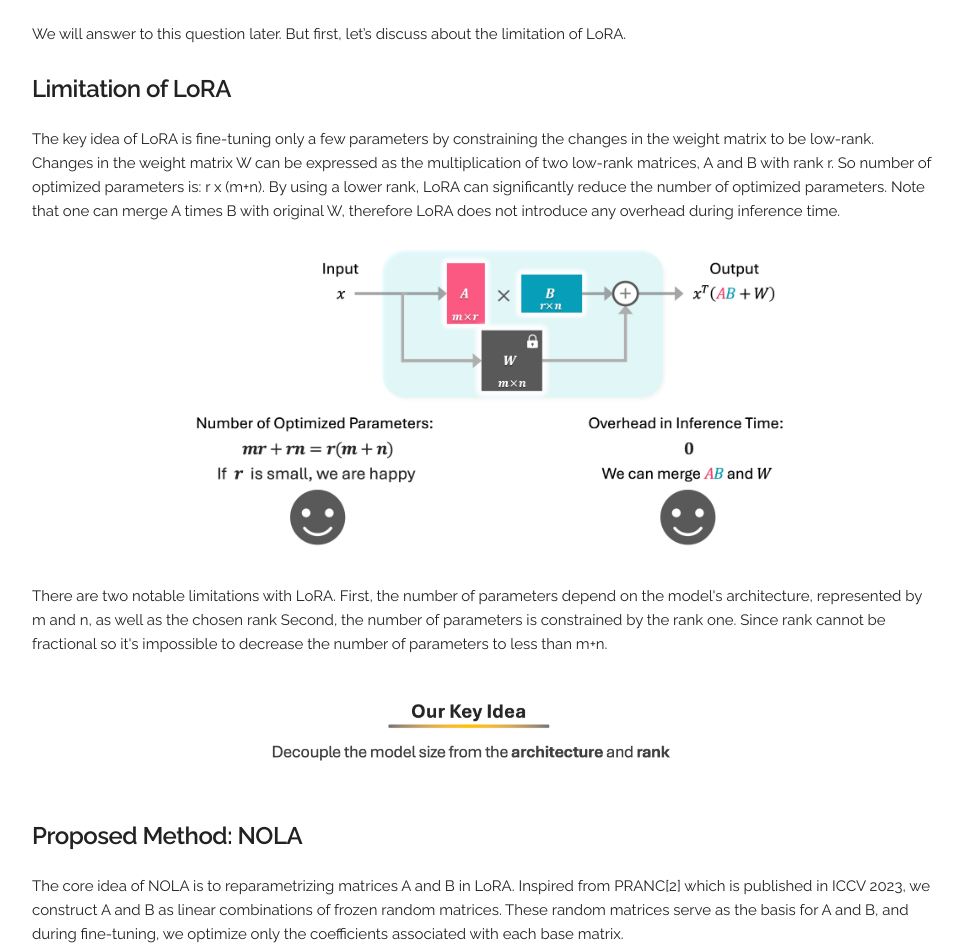
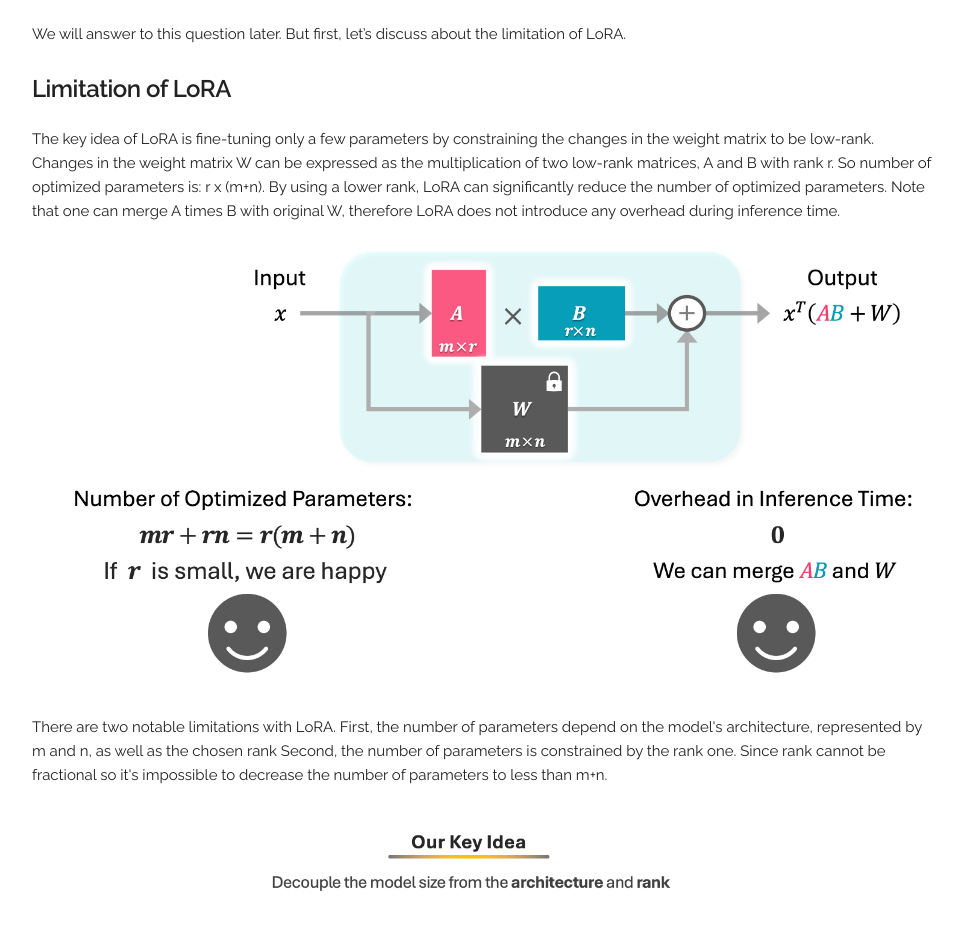
Before and after one commit to UCDvision/NOLA, a Jekyll site: the page built from docs/index.html, in a window 1280 px wide. Shown: the part 2020-2972 px from the top of the page, without its empty margins (158-1119 px from the left). Built offline with Jekyll 4.4.1, drawn with Linux system fonts in a browser that asks for light colours; grey boxes are pictures that could not be loaded.

Commit message:
Update index.html

```diff
--- a/docs/index.html
+++ b/docs/index.html
@@ -70,7 +70,7 @@ We introduce NOLA, which overcomes the rank one lower bound present in LoRA. It
   Note that one can merge A times B with original W, therefore LoRA does not introduce any overhead during inference time.
   </p>
 
-<p style="text-align:center;"><img src="{{ site.baseurl }}/assets/images/lora.jpg" width="70%" alt style></p>
+<p style="text-align:center;"><img src="{{ site.baseurl }}/assets/images/lora.jpg" width="100%" alt style></p>
 
   <p>
   There are two notable limitations with LoRA. First, the number of parameters depend on the model's architecture, represented by m and n, as well as the chosen rank
@@ -109,11 +109,11 @@ Next, we can utilize A and B for training in a manner similar to LoRA. We only o
       This is in contrast to LoRA, where the number of parameters is tied to the architecture and the rank. We calculate A and B using coefficients and basis, then merge them with W. This means NOLA does not have any overhead in inference time.
   </p>
 
-  <p style="text-align:center;"><img src="{{ site.baseurl }}/assets/images/nola_lora.jpg" width="70%" alt style></p>
+  <p style="text-align:center;"><img src="{{ site.baseurl }}/assets/images/nola_lora.jpg" width="100%" alt style></p>
 
 
 <h5 id="limitation_lora"><b>Finetuning Large Language Models</b></h5>
-  <p style="text-align:center;"><img src="{{ site.baseurl }}/assets/images/nola_t1.jpg" width="70%" alt style></p>
+  <p style="text-align:center;"><img src="{{ site.baseurl }}/assets/images/nola_t1.jpg" width="100%" alt style></p>
     <p>
    Here, we experiment with fine-tuning LLaMA 2 on the Alpaca dataset.
 NOLA uses 95% fewer parameters compared to LoRA with rank one, which is the smallest LoRA can do.
@@ -121,7 +121,7 @@ Interestingly, since each NOLA variant needs only 0.6 million parameters, if we
   </p>
 
   <h5 id="limitation_lora"><b>Comparision to PEFT Adapters</b></h5>
-  <p style="text-align:center;"><img src="{{ site.baseurl }}/assets/images/nola_t2.jpg" width="70%" alt style></p>
+  <p style="text-align:center;"><img src="{{ site.baseurl }}/assets/images/nola_t2.jpg" width="100%" alt style></p>
     <p>
      Compared to other baselines on GPT-2 model, NOLA achieves comparable performance while using fewer parameters.
 Note that we have the flexibility to adjust the number of parameters to a desired value while keeping the rank constant.
@@ -129,14 +129,14 @@ This allows us to employ higher ranks and still use fewer parameters compared to
   </p>
 
   <h5 id="limitation_lora"><b>NOLA on Vision Transformers</b></h5>
-  <p style="text-align:center;"><img src="{{ site.baseurl }}/assets/images/nola_t3.jpg" width="70%" alt style></p>
+  <p style="text-align:center;"><img src="{{ site.baseurl }}/assets/images/nola_t3.jpg" width="100%" alt style></p>
     <p>
      We also evaluate NOLA on Vision transformers as well. NOLA performs on par with LoRA while using fewer parameters.
   </p>
 
 
   <h5 id="limitation_lora"><b>Takeaway Message: How many variations of LLaMA2-70B can we store and run on a single GPU? </b></h5>
-  <p style="text-align:center;"><img src="{{ site.baseurl }}/assets/images/NOLA_p2.png" width="70%" alt style></p>
+  <p style="text-align:center;"><img src="{{ site.baseurl }}/assets/images/NOLA_p2.png" width="100%" alt style></p>
     <p>
      With NOLA, it's feasible to store and run 10,000 variations of LLaMA-70B on a single GPU. This highlights the remarkable capability of NOLA to fine-tune large models using only a small number of parameters.
   </p>
```
